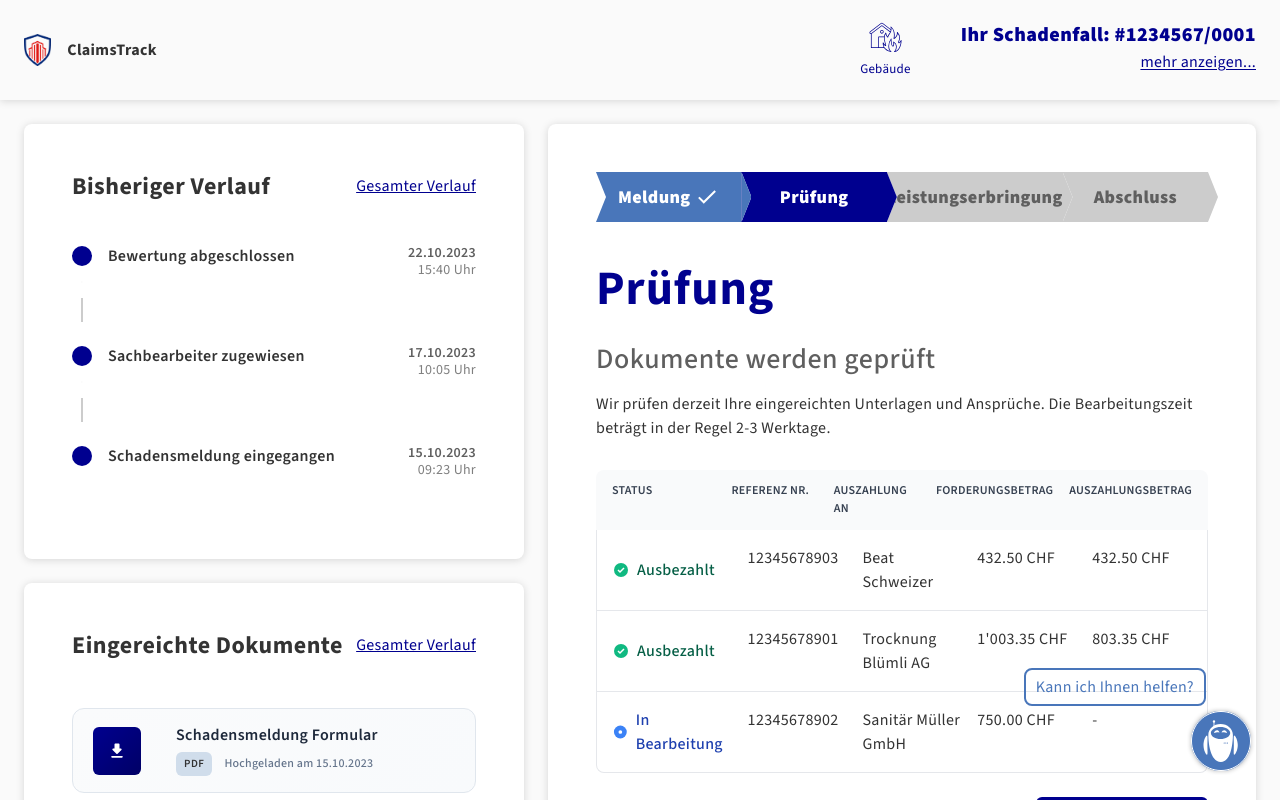
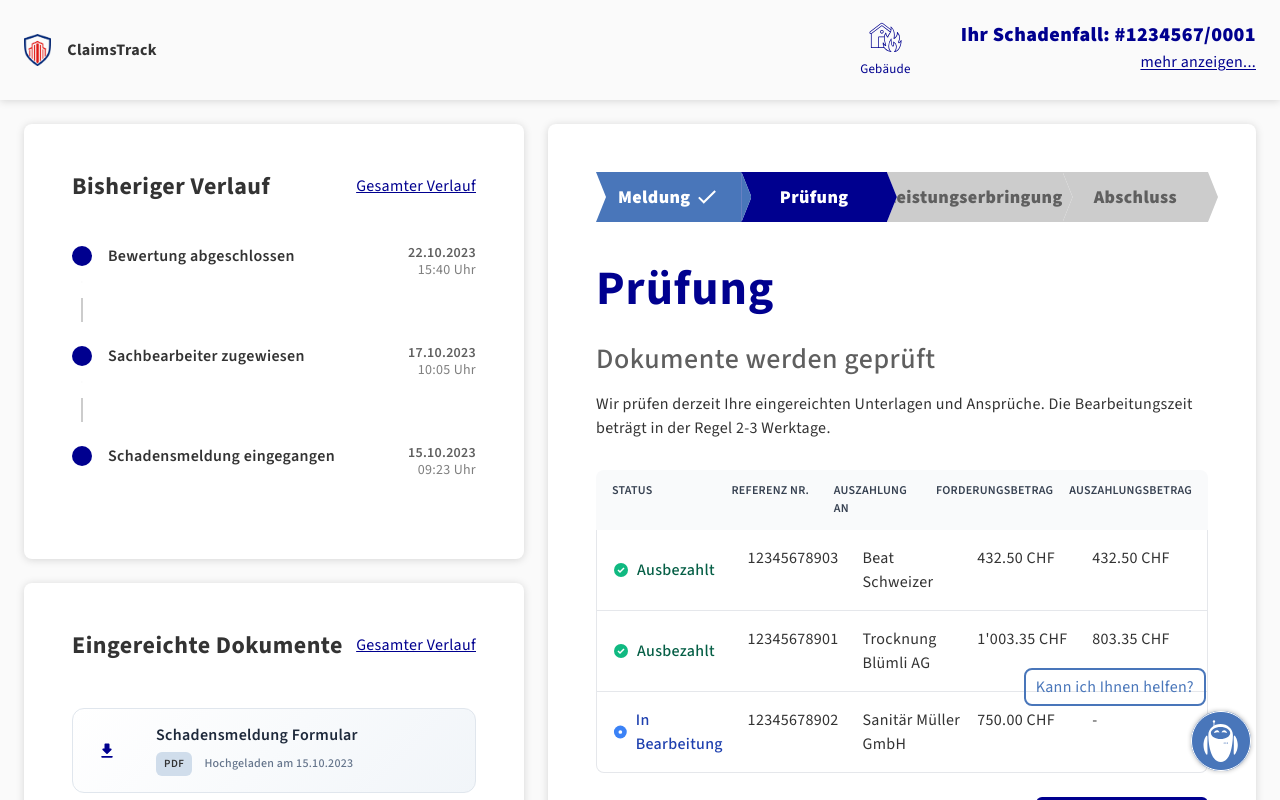
Before and after one commit to domenik-hofer/hackathon-2025, a React (Vite) app: page / in a window 1280 px wide. Both pictures are taken after a click on the button "STATUS ABFRAGEN". Shown: the top 800 px of the page. Built offline with nearby package versions, Linux system fonts and the light colour scheme.

Commit message:
Domenik: fix main

```diff
--- a/src/components/document/DocumentList.module.css
+++ b/src/components/document/DocumentList.module.css
@@ -87,27 +87,54 @@
 }
 
 .download-button {
-  background: linear-gradient(135deg, #00008f 0%, #000066 100%);
+  /* make download button visually minimal (no dark square) */
+  background: transparent;
   border: none;
-  color: white;
+  color: var(--color-base-axa-blue, #0f172a);
   cursor: pointer;
-  padding: 8px;
+  padding: 4px;
   border-radius: 6px;
   display: flex;
   align-items: center;
   justify-content: center;
-  min-width: 32px;
-  min-height: 32px;
+  min-width: 0;
+  min-height: 0;
 }
 
 .download-button:hover {
-  background: linear-gradient(135deg, #000066 0%, #000044 100%);
+  background: rgba(59,130,246,0.06);
 }
 
 .download-button svg {
   fill: currentColor;
   width: 20px;
   height: 20px;
+}
+
+.more-item {
+  cursor: pointer;
+}
+
+/* hide the large dark square used previously and keep the 'more' row compact */
+.more-icon {
+  display: none;
+}
+
+.moreLink {
+  color: var(--color-base-axa-blue);
+  text-decoration: none;
+  font-weight: 600;
+}
+
+.moreCompact {
+  display: inline-block;
+  padding: 6px 10px;
+  background: var(--color-ui-design-muted, #f1f5f9);
+  color: var(--color-ui-design-dark-grey, #374151);
+  border-radius: 8px;
+  font-weight: 600;
+  text-decoration: none;
+  font-size: 13px;
 }
 
 /* Responsive Design */
--- a/src/components/document/DocumentList.tsx
+++ b/src/components/document/DocumentList.tsx
@@ -23,6 +23,10 @@ function formatDate(dateString: string): string {
 }
 
 export function DocumentList({ documents }: DocumentListProps) {
+    const maxVisible = 3;
+    const visible = documents.slice(0, maxVisible);
+    const remaining = Math.max(0, documents.length - maxVisible);
+
     return (
         <div className={c('document-list')}>
             <div className={c('mainTitle')}>
@@ -31,17 +35,56 @@ export function DocumentList({ documents }: DocumentListProps) {
                 <a
                     className={c('allEntriesLink')}
                     data-bs-toggle='offcanvas'
-                    data-bs-target='#offcanvasWithBothOptions'
-                    aria-controls='offcanvasWithBothOptions'
+                    data-bs-target='#offcanvasDocuments'
+                    aria-controls='offcanvasDocuments'
                 >
                     Gesamter Verlauf
                 </a>
             </div>
-            {documents.map((doc, index) => (
+
+            {/* offcanvas: full document list (left sliding) */}
             <div
-                    key={index}
-                    className={c('document-item')}
+                className='offcanvas offcanvas-start'
+                data-bs-scroll='true'
+                tabIndex={-1}
+                id='offcanvasDocuments'
+                aria-labelledby='offcanvasDocumentsLabel'
             >
+                <div className='offcanvas-header'>
+                    <h5 className='offcanvas-title' id='offcanvasDocumentsLabel'>
+                        Eingereichte Dokumente
+                    </h5>
+                    <button type='button' className='btn-close' data-bs-dismiss='offcanvas' aria-label='Close'></button>
+                </div>
+                <div className='offcanvas-body'>
+                    <div className={c('document-list')}>
+                        {documents.map((doc, idx) => (
+                            <div key={idx} className={c('document-item')}>
+                                <div className={c('document-info')}>
+                                    <div className={c('document-actions')}>
+                                        <button className={c('download-button')}>
+                                            <svg xmlns="http://www.w3.org/2000/svg" height="24" viewBox="0 0 24 24" width="24">
+                                                <path d="M0 0h24v24H0V0z" fill="none"/>
+                                                <path d="M16.59 9H15V4c0-.55-.45-1-1-1h-4c-.55 0-1 .45-1 1v5H7.41c-.89 0-1.34 1.08-.71 1.71l4.59 4.59c.39.39 1.02.39 1.41 0l4.59-4.59c.63-.63.19-1.71-.7-1.71zM5 19c0 .55.45 1 1 1h12c.55 0 1-.45 1-1s-.45-1-1-1H6c-.55 0-1 .45-1 1z"/>
+                                            </svg>
+                                        </button>
+                                    </div>
+                                    <div className={c('document-details')}>
+                                        <h3 className={c('document-name')}>{doc.name}</h3>
+                                        <div className={c('document-meta')}>
+                                            <span className={c('document-type')}>{doc.type}</span>
+                                            <span className={c('document-date')}>Hochgeladen am {formatDate(doc.uploadDate)}</span>
+                                        </div>
+                                    </div>
+                                </div>
+                            </div>
+                        ))}
+                    </div>
+                </div>
+            </div>
+
+            {visible.map((doc, index) => (
+                <div key={index} className={c('document-item')}>
                     <div className={c('document-info')}>
 
                         <div className={c('document-actions')}>
@@ -56,7 +99,7 @@ export function DocumentList({ documents }: DocumentListProps) {
                         <div className={c('document-details')}>
                             <h3 className={c('document-name')}>{doc.name}</h3>
                             <div className={c('document-meta')}>
-                                <span className={c('document-type', doc.type.toLowerCase())}>{doc.type}</span>
+                                <span className={c('document-type')}>{doc.type}</span>
                                 <span className={c('document-date')}>
                                     Hochgeladen am {formatDate(doc.uploadDate)}
                                 </span>
@@ -65,6 +108,18 @@ export function DocumentList({ documents }: DocumentListProps) {
                     </div>
                 </div>
             ))}
+
+            {remaining > 0 && (
+                <div className={c('moreRow')}>
+                    <a
+                        className={c('moreCompact')}
+                        data-bs-toggle='offcanvas'
+                        data-bs-target='#offcanvasDocuments'
+                    >
+                        Weitere {remaining} Dokumente
+                    </a>
+                </div>
+            )}
         </div>
     );
 }
```
Also changed, not shown: src/pages/Home.page.tsx (line endings or trailing spaces). Lines whose indentation alone changed are shown as unchanged.
